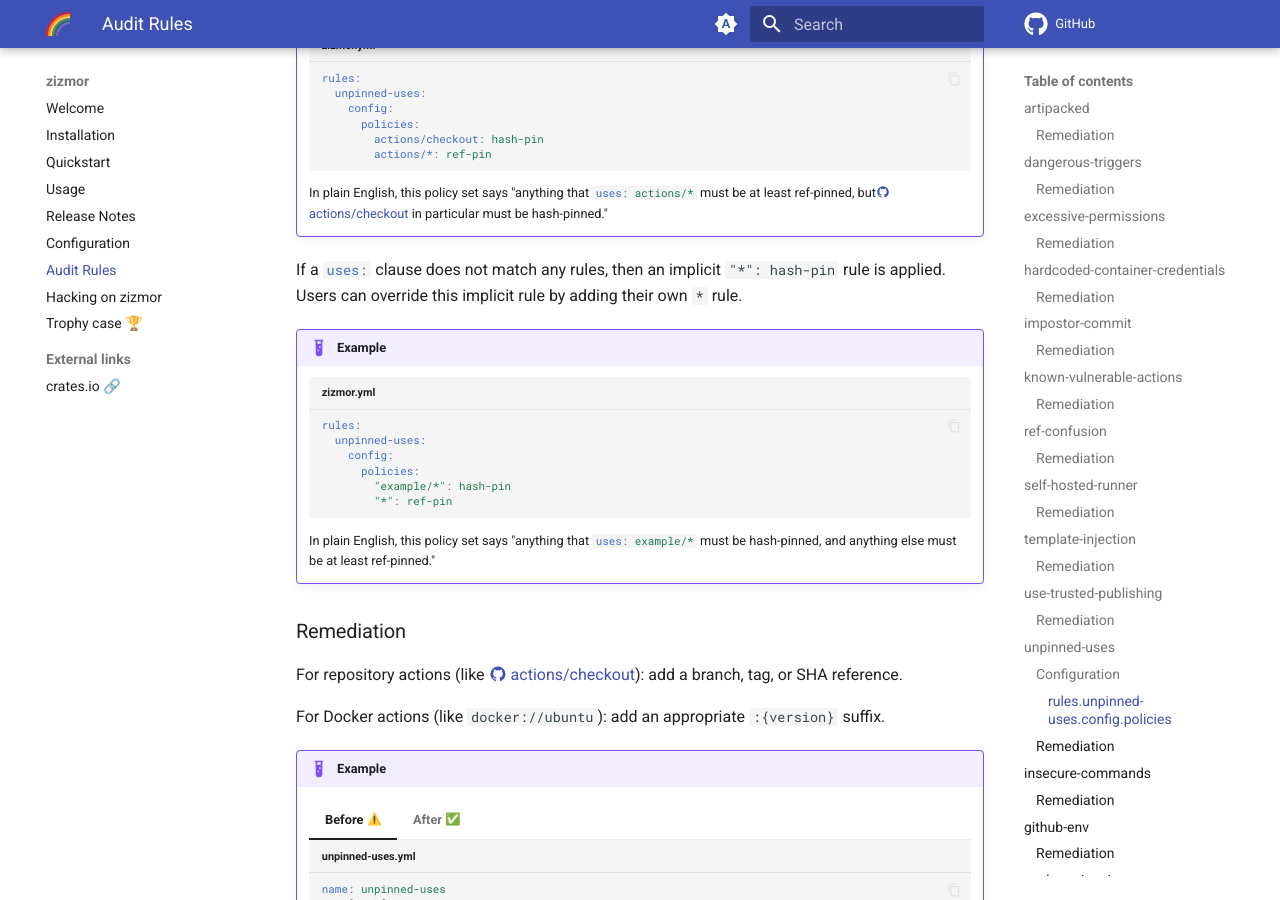
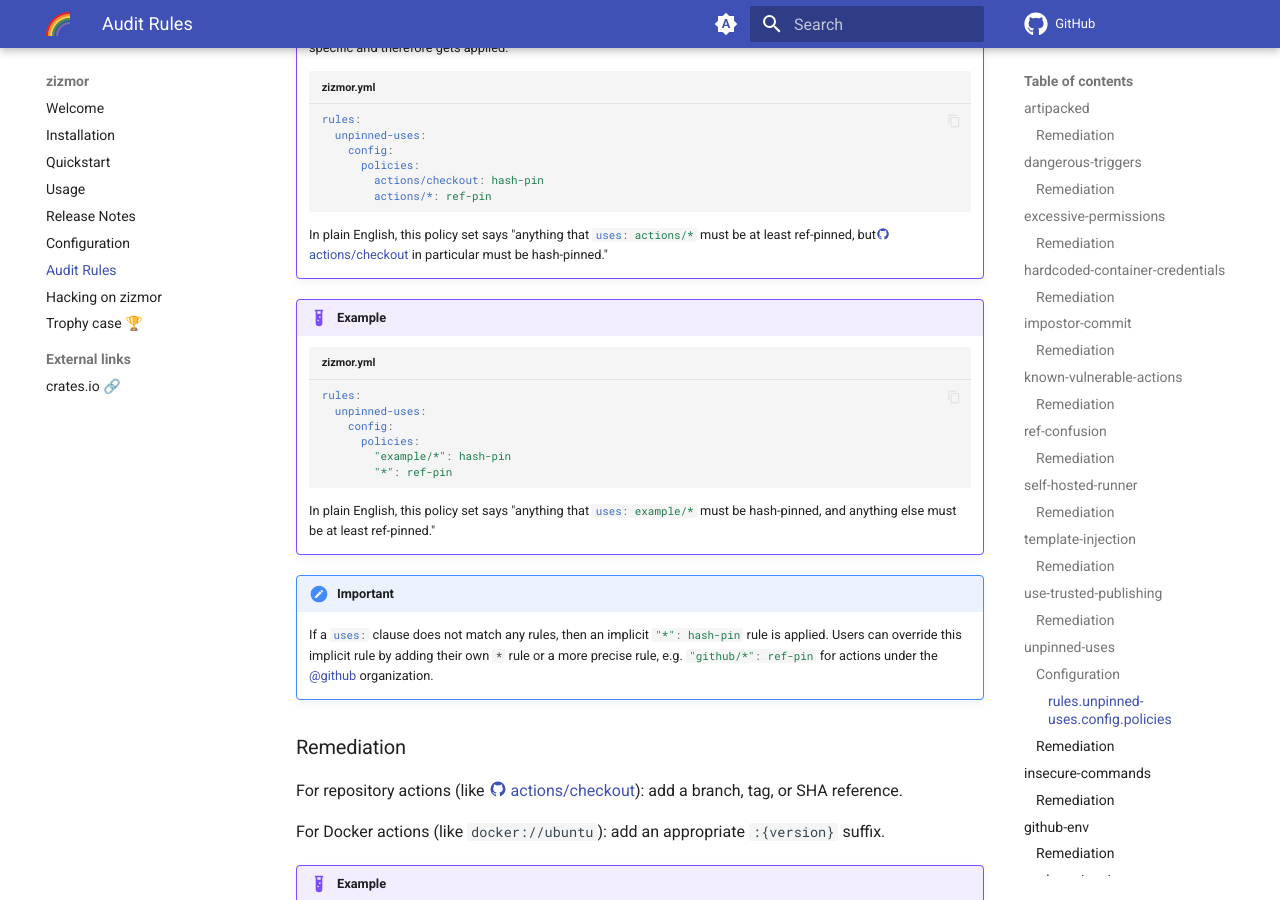
Before and after one commit to zizmorcore/zizmor, an MkDocs documentation site: the page built from docs/audits.md, in a window 1280 px wide and 900 px high, scrolled down 12474 px. Built offline with MkDocs 1.6.1 and Material for MkDocs 9.7.7, drawn with Linux system fonts in a browser that asks for light colours; emoji names are drawn with the system emoji font; comment, search, counter and statistics services are not loaded; some of the changed lines change nothing that is shown; some of the changed text lies outside the part shown.

Commit message:
chore(docs): clarify default rule in explicit config (#687)

````diff
--- a/docs/audits.md
+++ b/docs/audits.md
@@ -597,6 +597,8 @@
 (e.g. `foocorp/*`). See
 [`unpinned-uses` - Configuration](#unpinned-uses-configuration) for details.
 
+Specifying a configuration overrides the default policy above.
+
 Other resources:
 
 * [Palo Alto Networks Unit42: tj-actions/changed-files incident]
@@ -687,10 +689,6 @@
     In plain English, this policy set says "anything that `#!yaml uses: actions/*` must
     be at least ref-pinned, but @actions/checkout in particular must be hash-pinned."
 
-If a `#!yaml uses:` clause does not match any rules, then an implicit `"*": hash-pin`
-rule is applied. Users can override this implicit rule by adding their
-own `*` rule.
-
 !!! example
 
     ```yaml title="zizmor.yml"
@@ -704,6 +702,14 @@
 
     In plain English, this policy set says "anything that `#!yaml uses: example/*` must
     be hash-pinned, and anything else must be at least ref-pinned."
+
+
+!!! important
+
+    If a `#!yaml uses:` clause does not match any rules, then an implicit
+    `#!yaml "*": hash-pin` rule is applied. Users can override this implicit rule
+    by adding their own `*` rule or a more precise rule, e.g.
+    `#!yaml "github/*": ref-pin` for actions under the @github organization.
 
 ### Remediation
 
````
